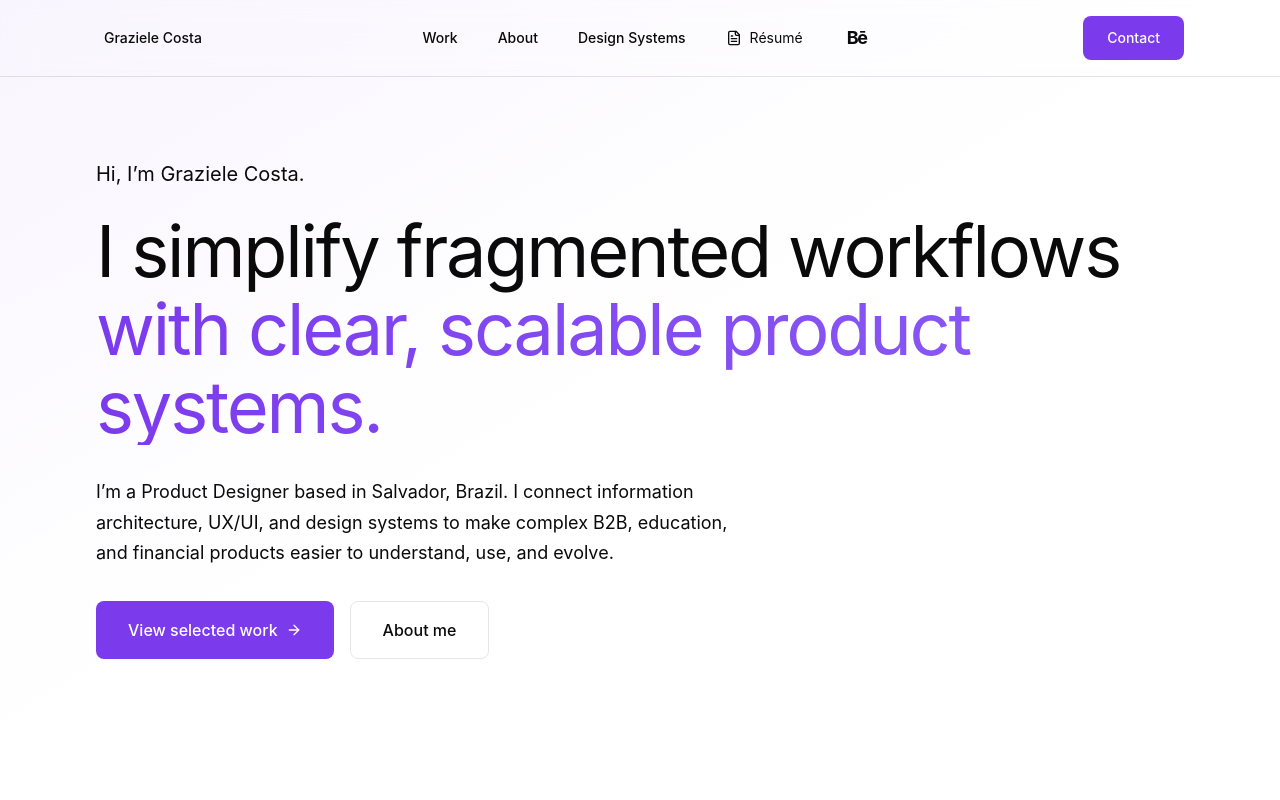
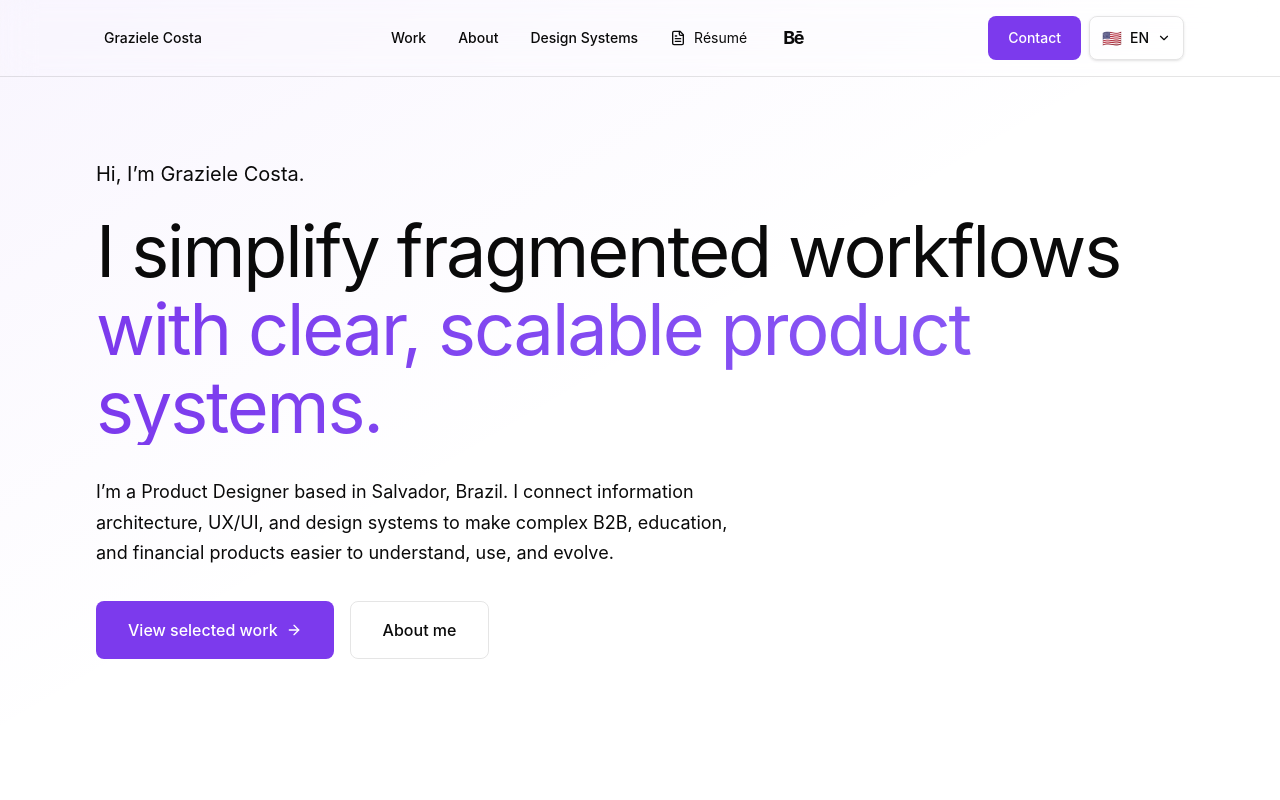
Before and after one commit to ohgrazidesigner-blip/product-design-portfolio, a React (Vite) app: page / in a window 1280 px wide. Shown: the top 800 px of the page. Built offline with nearby package versions, Linux system fonts and the light colour scheme.

Commit message:
feat: add bilingual navigation and language control

```diff
--- a/src/app/components/Navigation.tsx
+++ b/src/app/components/Navigation.tsx
@@ -6,19 +6,24 @@ import {
 } from "motion/react";
 import { FileText, Menu, X } from "lucide-react";
 import { BehanceIcon } from "./BehanceIcon";
+import { LanguageSelector } from "./LanguageSelector";
+import { useLanguage } from "../i18n/LanguageContext";
+import { copy } from "../i18n/copy";
 
 export function Navigation() {
   const [isMenuOpen, setIsMenuOpen] = useState(false);
   const shouldReduceMotion = useReducedMotion();
+  const { language } = useLanguage();
+  const c = copy[language];
 
   const scrollBehavior: ScrollBehavior = shouldReduceMotion
     ? "auto"
     : "smooth";
 
   const navItems = [
-    { label: "Work", id: "case-studies" },
-    { label: "About", id: "about" },
-    { label: "Design Systems", id: "design-system" },
+    { label: c.navigation.work, id: "case-studies" },
+    { label: c.navigation.about, id: "about" },
+    { label: c.navigation.designSystems, id: "design-system" },
   ];
   const resumeHref = `${import.meta.env.BASE_URL}graziele-costa-resume.pdf`;
   const behanceHref = "https://www.behance.net/grazieloliveira";
@@ -59,7 +64,7 @@ export function Navigation() {
 
   return (
     <motion.nav
-      aria-label="Primary navigation"
+      aria-label={c.navigation.aria}
       initial={{ opacity: 0 }}
       animate={{ opacity: 1 }}
       transition={{ duration: 0.2 }}
@@ -67,17 +72,17 @@ export function Navigation() {
     >
       <div className="border-b border-border bg-background/90 backdrop-blur-lg">
         <div className="mx-auto max-w-7xl px-6 md:px-12 lg:px-24">
-          <div className="flex min-h-[76px] items-center justify-between">
+          <div className="flex min-h-[76px] items-center justify-between gap-4">
             <button
               type="button"
-              aria-label="Graziele Costa, back to top"
+              aria-label={c.navigation.backToTop}
               onClick={scrollToTop}
-              className="inline-flex min-h-11 items-center rounded-md px-2 text-sm font-medium transition-colors hover:text-[var(--premium-accent)]"
+              className="inline-flex min-h-11 shrink-0 items-center rounded-md px-2 text-sm font-medium transition-colors hover:text-[var(--premium-accent)]"
             >
               Graziele Costa
             </button>
 
-            <div className="hidden items-center gap-6 md:flex">
+            <div className="hidden items-center gap-4 lg:flex">
               {navItems.map((item) => (
                 <button
                   type="button"
@@ -96,15 +101,17 @@ export function Navigation() {
                 className="inline-flex min-h-11 items-center gap-2 rounded-md px-2 text-sm text-muted-foreground transition-colors hover:text-foreground"
               >
                 <FileText aria-hidden="true" className="h-4 w-4" />
-                Résumé
-                <span className="sr-only">, opens in a new tab</span>
+                {c.navigation.resume}
+                <span className="sr-only">
+                  {c.navigation.opensNewTab}
+                </span>
               </a>
 
               <a
                 href={behanceHref}
                 target="_blank"
                 rel="noopener noreferrer"
-                aria-label="View Behance portfolio, opens in a new tab"
+                aria-label={c.app.behanceAria}
                 title="Behance"
                 className="inline-flex h-11 w-11 items-center justify-center rounded-md text-muted-foreground transition-colors hover:bg-muted/50 hover:text-[var(--premium-accent)]"
               >
@@ -112,25 +119,41 @@ export function Navigation() {
               </a>
             </div>
 
-            <button
-              type="button"
-              onClick={() => scrollToSection("contact")}
-              className="hidden min-h-11 items-center justify-center rounded-lg bg-[var(--premium-accent)] px-6 text-sm font-medium text-white transition-all duration-300 hover:bg-[var(--premium-accent-dark)] md:inline-flex"
-            >
-              Contact
-            </button>
+            <div className="hidden shrink-0 items-center gap-2 md:flex">
+              <button
+                type="button"
+                onClick={() => scrollToSection("contact")}
+                className="hidden min-h-11 items-center justify-center rounded-lg bg-[var(--premium-accent)] px-5 text-sm font-medium text-white transition-all duration-300 hover:bg-[var(--premium-accent-dark)] lg:inline-flex"
+              >
+                {c.navigation.contact}
+              </button>
+
+              <LanguageSelector />
+
+              <button
+                type="button"
+                aria-expanded={isMenuOpen}
+                aria-controls="tablet-navigation"
+                aria-label={
+                  isMenuOpen
+                    ? c.navigation.closeMenu
+                    : c.navigation.openMenu
+                }
+                onClick={() =>
+                  setIsMenuOpen((current) => !current)
+                }
+                className="inline-flex h-11 w-11 items-center justify-center rounded-lg border border-border transition-colors hover:border-[var(--premium-accent)] hover:text-[var(--premium-accent)] lg:hidden"
+              >
+                {isMenuOpen ? (
+                  <X aria-hidden="true" className="h-5 w-5" />
+                ) : (
+                  <Menu aria-hidden="true" className="h-5 w-5" />
+                )}
+              </button>
+            </div>
 
             <div className="flex items-center gap-2 md:hidden">
-              <a
-                href={behanceHref}
-                target="_blank"
-                rel="noopener noreferrer"
-                aria-label="View Behance portfolio, opens in a new tab"
-                title="Behance"
-                className="inline-flex h-11 w-11 items-center justify-center rounded-lg border border-border text-muted-foreground transition-colors hover:border-[var(--premium-accent)] hover:text-[var(--premium-accent)]"
-              >
-                <BehanceIcon className="text-[18px]" />
-              </a>
+              <LanguageSelector compact />
 
               <button
                 type="button"
@@ -138,8 +161,8 @@ export function Navigation() {
                 aria-controls="mobile-navigation"
                 aria-label={
                   isMenuOpen
-                    ? "Close navigation menu"
-                    : "Open navigation menu"
+                    ? c.navigation.closeMenu
+                    : c.navigation.openMenu
                 }
                 onClick={() =>
                   setIsMenuOpen((current) => !current)
@@ -165,7 +188,7 @@ export function Navigation() {
             animate={{ opacity: 1, y: 0 }}
             exit={{ opacity: 0, y: -8 }}
             transition={{ duration: 0.2 }}
-            className="border-b border-border bg-background/95 px-6 py-5 shadow-sm backdrop-blur-lg md:hidden"
+            className="border-b border-border bg-background/95 px-6 py-5 shadow-sm backdrop-blur-lg lg:hidden"
           >
             <div className="mx-auto flex max-w-7xl flex-col gap-2">
               {navItems.map((item) => (
@@ -186,8 +209,10 @@ export function Navigation() {
                 className="inline-flex min-h-12 w-full items-center gap-2 rounded-lg px-4 text-left text-base text-muted-foreground transition-colors hover:bg-muted/50 hover:text-foreground"
               >
                 <FileText aria-hidden="true" className="h-5 w-5" />
-                View résumé
-                <span className="sr-only">, opens in a new tab</span>
+                {c.navigation.viewResume}
+                <span className="sr-only">
+                  {c.navigation.opensNewTab}
+                </span>
               </a>
 
               <a
@@ -198,7 +223,9 @@ export function Navigation() {
               >
                 <BehanceIcon className="w-5 text-[18px]" />
                 Behance
-                <span className="sr-only">, opens in a new tab</span>
+                <span className="sr-only">
+                  {c.navigation.opensNewTab}
+                </span>
               </a>
 
               <button
@@ -206,7 +233,7 @@ export function Navigation() {
                 onClick={() => scrollToSection("contact")}
                 className="mt-2 inline-flex min-h-12 w-full items-center justify-center rounded-lg bg-[var(--premium-accent)] px-6 text-base font-medium text-white transition-colors hover:bg-[var(--premium-accent-dark)]"
               >
-                Contact
+                {c.navigation.contact}
               </button>
             </div>
           </motion.div>
```
